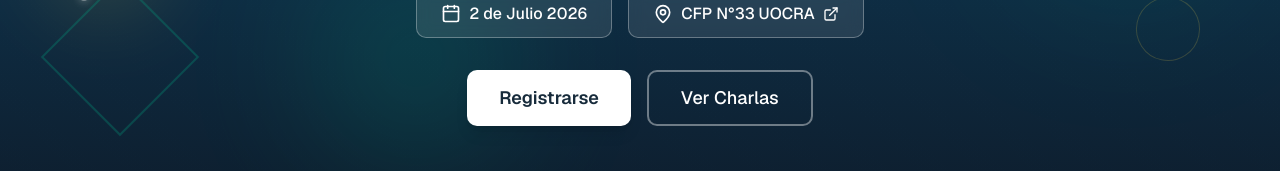
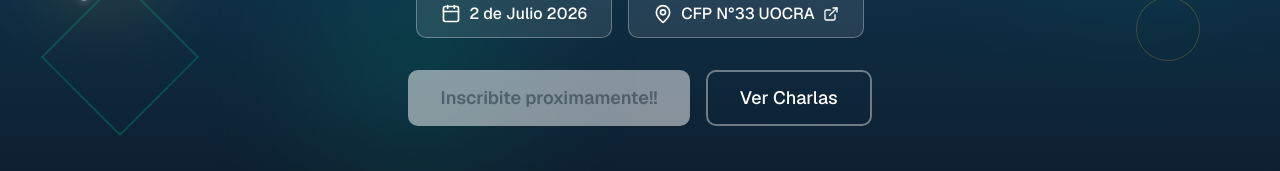
Before and after one commit to FacuPedrazzoli/Expo-Formacion-Uocra, a Next.js app: page / in a window 1280 px wide. Shown: the part 544-715 px from the top of the page. Built offline with nearby package versions, Linux system fonts and the light colour scheme; no server answers; the database is empty.

Commit message:
feat: disable registration buttons with 'Inscribite proximamente!!' message

```diff
--- a/src/app/(public)/page.tsx
+++ b/src/app/(public)/page.tsx
@@ -26,8 +26,9 @@ export default function HomePage() {
       <HeroSection
         title={event?.title || 'Expo Formación UOCRA'}
         subtitle={event?.description || 'El evento anual de formación profesional para el sector de la construcción'}
-        ctaText="Registrarse"
+        ctaText="Inscribite proximamente!!"
         ctaHref="/register"
+        ctaDisabled={true}
         secondaryCtaText="Ver Charlas"
         secondaryCtaHref="#talks"
         backgroundImage={event?.imageUrl}
@@ -56,12 +57,9 @@ export default function HomePage() {
               subtitle="Asegurá tu lugar en el evento más importante del año"
               className="text-primary-foreground [&>h2]:text-white [&>p]:text-white/80"
             />
-            <Link
-              href="/register"
-              className="inline-flex items-center justify-center rounded-lg bg-white text-primary px-8 py-3 text-lg font-medium transition-colors hover:bg-white/90"
-            >
-              Registrarse Ahora
-            </Link>
+            <span className="inline-flex items-center justify-center rounded-lg bg-white/50 text-primary/50 px-8 py-3 text-lg font-medium cursor-not-allowed">
+              Inscribite proximamente!!
+            </span>
           </div>
         </Container>
       </Section>
--- a/src/components/sections/HeroSection.tsx
+++ b/src/components/sections/HeroSection.tsx
@@ -10,6 +10,7 @@ interface HeroSectionProps {
   subtitle?: string;
   ctaText?: string;
   ctaHref?: string;
+  ctaDisabled?: boolean;
   secondaryCtaText?: string;
   secondaryCtaHref?: string;
   backgroundImage?: string;
@@ -25,6 +26,7 @@ export function HeroSection({
   subtitle,
   ctaText = 'Registrarse',
   ctaHref = '/register',
+  ctaDisabled = false,
   secondaryCtaText,
   secondaryCtaHref,
   backgroundImage,
@@ -153,12 +155,18 @@ export function HeroSection({
             transition={{ duration: 0.6, delay: 0.3 }}
             className="flex flex-col sm:flex-row gap-4 justify-center"
           >
+            {ctaDisabled ? (
+              <span className="inline-flex items-center justify-center rounded-lg bg-white/50 text-primary/50 px-8 py-3 text-lg font-semibold cursor-not-allowed">
+                {ctaText}
+              </span>
+            ) : (
               <Link
                 href={ctaHref}
                 className="inline-flex items-center justify-center rounded-lg bg-white text-primary px-8 py-3 text-lg font-semibold transition-all duration-300 hover:bg-accent hover:scale-105 shadow-lg"
               >
                 {ctaText}
               </Link>
+            )}
 
             {secondaryCtaText && secondaryCtaHref && (
               <Link
```
Lines whose indentation alone changed are shown as unchanged.
